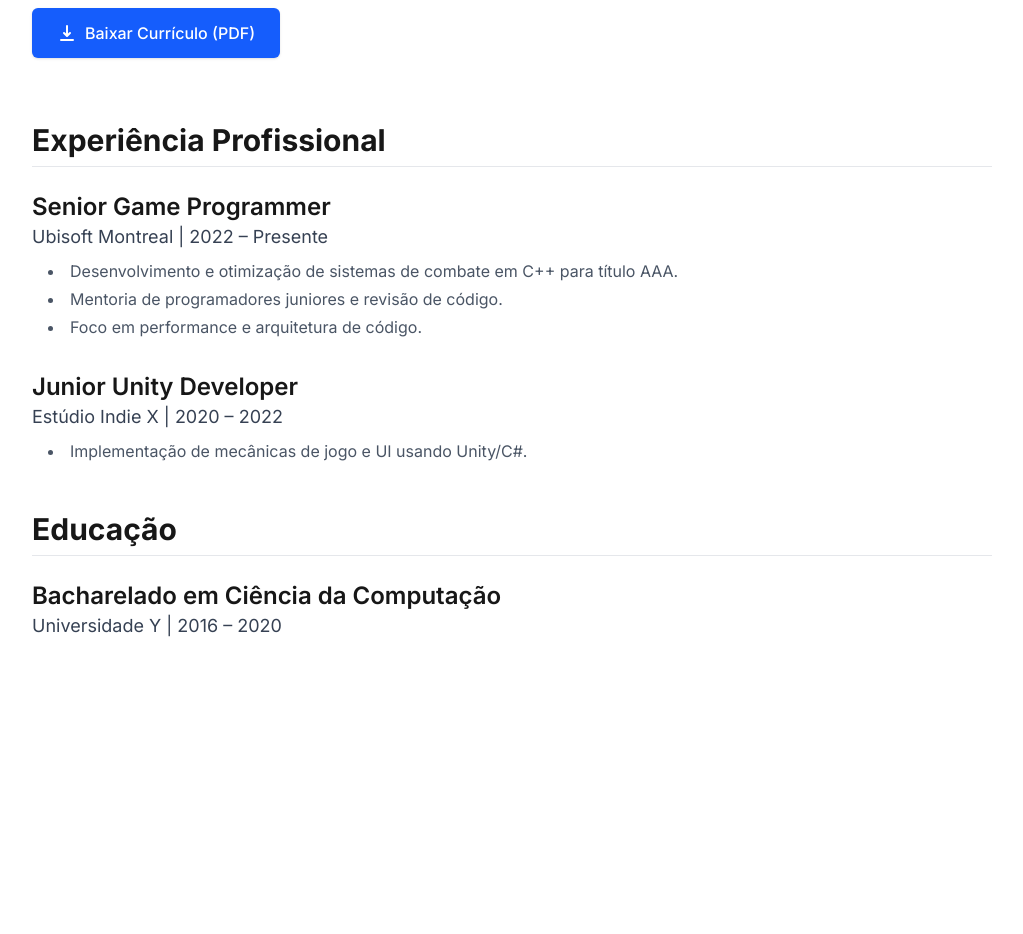
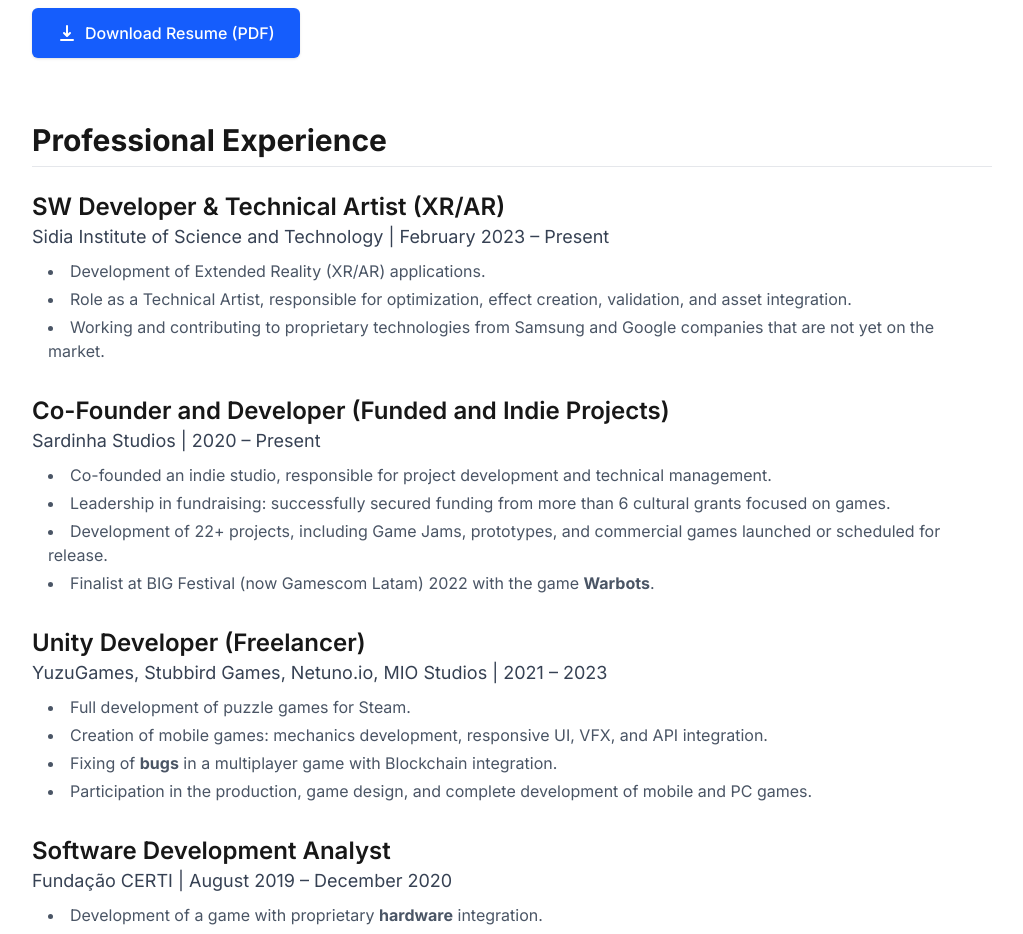
Before and after one commit to lucas85235/My-Portfolio, a Next.js app: page /resume in a window 1280 px wide. Shown: the part 180-1114 px from the top of the page, without its empty margins (128-1151 px from the left). Before the commit the page ends 948 px from the top, so only its background shows below. Built offline with nearby package versions, Linux system fonts and the light colour scheme.

Commit message:
Add new projects and professional experience

```diff
--- a/src/app/resume/page.tsx
+++ b/src/app/resume/page.tsx
@@ -2,19 +2,20 @@ import React from 'react';
 import { Container } from '@/components/Container';
 
 export const metadata = {
-    title: 'Currículo - [Seu Nome]',
-    description: 'Visualização da experiência profissional e acadêmica como Game Developer.',
+    title: 'Resume - Lucas de Souza Lima',
+    description: 'Overview of professional and academic experience as a Game Developer, Technical Artist, and XR/AR Developer.',
 };
 
 const ResumePage: React.FC = () => {
-    const RESUME_PDF_PATH = '/files/seu_curriculo.pdf';
+    // Certifique-se de que o nome do arquivo PDF no caminho abaixo corresponde ao arquivo que você deseja que o usuário baixe.
+    const RESUME_PDF_PATH = '/files/_Lucas_de_Souza_Lima_Currículo.pdf';
 
     return (
         <Container className="pt-24 pb-32">
 
             {/* Título Principal */}
             <h1 className="text-5xl md:text-6xl font-extrabold tracking-tight mb-8 text-gray-900 dark:text-gray-50">
-                Currículo
+                Resume
             </h1>
 
             {/* Botão de Download */}
@@ -26,7 +27,7 @@ const ResumePage: React.FC = () => {
                 <svg xmlns="http://www.w3.org/2000/svg" className="h-5 w-5 mr-2" viewBox="0 0 20 20" fill="currentColor">
                     <path fillRule="evenodd" d="M3 17a1 1 0 011-1h12a1 1 0 110 2H4a1 1 0 01-1-1zm3.293-7.707a1 1 0 011.414 0L9 10.586V3a1 1 0 112 0v7.586l1.293-1.293a1 1 0 111.414 1.414l-3 3a1 1 0 01-1.414 0l-3-3a1 1 0 010-1.414z" clipRule="evenodd" />
                 </svg>
-                Baixar Currículo (PDF)
+                Download Resume (PDF)
             </a>
 
             {/* Seção de Resumo (Você pode expandir isso com mais detalhes) */}
@@ -35,40 +36,68 @@ const ResumePage: React.FC = () => {
                 {/* Experiência Profissional */}
                 <section>
                     <h2 className="text-3xl font-bold mb-6 border-b pb-2 border-gray-200 dark:border-gray-700">
-                        Experiência Profissional
+                        Professional Experience
                     </h2>
 
                     <div className="space-y-8">
-                        {/* Item 1 */}
+                        {/* Item 1: Sidia */}
                         <article>
-                            <h3 className="text-2xl font-semibold">Senior Game Programmer</h3>
-                            <p className="text-lg text-gray-700 dark:text-gray-300">Ubisoft Montreal | 2022 – Presente</p>
+                            <h3 className="text-2xl font-semibold">SW Developer & Technical Artist (XR/AR)</h3>
+                            <p className="text-lg text-gray-700 dark:text-gray-300">Sidia Institute of Science and Technology | February 2023 – Present</p>
                             <ul className="list-disc list-inside mt-2 text-gray-600 dark:text-gray-400 space-y-1 ml-4">
-                                <li>Desenvolvimento e otimização de sistemas de combate em C++ para título AAA.</li>
-                                <li>Mentoria de programadores juniores e revisão de código.</li>
-                                <li>Foco em performance e arquitetura de código.</li>
+                                <li>Development of Extended Reality (XR/AR) applications.</li>
+                                <li>Role as a Technical Artist, responsible for optimization, effect creation, validation, and asset integration.</li>
+                                <li>Working and contributing to proprietary technologies from Samsung and Google companies that are not yet on the market.</li>
                             </ul>
                         </article>
 
-                        {/* Item 2 */}
+                        {/* Item 2: Sardinha Studios */}
                         <article>
-                            <h3 className="text-2xl font-semibold">Junior Unity Developer</h3>
-                            <p className="text-lg text-gray-700 dark:text-gray-300">Estúdio Indie X | 2020 – 2022</p>
+                            <h3 className="text-2xl font-semibold">Co-Founder and Developer (Funded and Indie Projects)</h3>
+                            <p className="text-lg text-gray-700 dark:text-gray-300">Sardinha Studios | 2020 – Present</p>
                             <ul className="list-disc list-inside mt-2 text-gray-600 dark:text-gray-400 space-y-1 ml-4">
-                                <li>Implementação de mecânicas de jogo e UI usando Unity/C#.</li>
+                                <li>Co-founded an indie studio, responsible for project development and technical management.</li>
+                                <li>Leadership in fundraising: successfully secured funding from more than 6 cultural grants focused on games.</li>
+                                <li>Development of 22+ projects, including Game Jams, prototypes, and commercial games launched or scheduled for release.</li>
+                                <li>Finalist at BIG Festival (now Gamescom Latam) 2022 with the game <b>Warbots</b>.</li>
                             </ul>
                         </article>
+
+
+                         {/* Item 3: Freelancer - Grupo 1 (Reagrupado) */}
+                        <article>
+                            <h3 className="text-2xl font-semibold">Unity Developer (Freelancer)</h3>
+                            <p className="text-lg text-gray-700 dark:text-gray-300">YuzuGames, Stubbird Games, Netuno.io, MIO Studios | 2021 – 2023</p>
+                            <ul className="list-disc list-inside mt-2 text-gray-600 dark:text-gray-400 space-y-1 ml-4">
+                                <li>Full development of puzzle games for Steam.</li>
+                                <li>Creation of mobile games: mechanics development, responsive UI, VFX, and API integration.</li>
+                                <li>Fixing of <b>bugs</b> in a multiplayer game with Blockchain integration.</li>
+                                <li>Participation in the production, game design, and complete development of mobile and PC games.</li>
+                            </ul>
+                        </article>
+
+                         {/* Item 4: Fundação CERTI */}
+                        <article>
+                            <h3 className="text-2xl font-semibold">Software Development Analyst</h3>
+                            <p className="text-lg text-gray-700 dark:text-gray-300">Fundação CERTI | August 2019 – December 2020</p>
+                            <ul className="list-disc list-inside mt-2 text-gray-600 dark:text-gray-400 space-y-1 ml-4">
+                                <li>Development of a game with proprietary <b>hardware</b> integration.</li>
+                                <li>Work with embedded systems, <b>bug</b> fixing, unit testing, and implementation of new features.</li>
+                                <li>Implementation of business rules in the Back-End and update of a mobile application (Android Studio and Java).</li>
+                            </ul>
+                        </article>
+
                     </div>
                 </section>
 
                 {/* Educação */}
                 <section>
                     <h2 className="text-3xl font-bold mb-6 border-b pb-2 border-gray-200 dark:border-gray-700">
-                        Educação
+                        Education
                     </h2>
                     <article>
-                        <h3 className="text-2xl font-semibold">Bacharelado em Ciência da Computação</h3>
-                        <p className="text-lg text-gray-700 dark:text-gray-300">Universidade Y | 2016 – 2020</p>
+                        <h3 className="text-2xl font-semibold">Technologist in Systems Analysis and Development</h3>
+                        <p className="text-lg text-gray-700 dark:text-gray-300">Estácio de Sá | March 2018 – July 2020</p>
                     </article>
                 </section>
 
--- a/src/components/AboutSection.tsx
+++ b/src/components/AboutSection.tsx
@@ -1,6 +1,10 @@
 import React from 'react';
 
 export const AboutSection: React.FC = () => {
+    const message1 = `Since I was young, I've always wanted to transform my free time into stories and challenges and I found the perfect way to do that in games. I'm a software engineer and game developer focusing on Unity Engine and C#. Throughout my career, I've worked on rapid prototypes, game jams, and projects supported by public notices, building everything from gameplay systems to publishing pipelines.`;
+    const message2 = `What motivates me isn't just "getting the game running," but making it communicate a feeling: surprise, tension, lightness, or simplicity depending on the experience's needs. I enjoy working on the technical aspects (optimization, debugging, pipeline building) because I believe that delivery techniques are what allow a design vision to reach the player cleanly. I work well in small timeframes and also on solo projects. I value direct communication, rapid prototyping, and constant feedback.`;
+    const message3 = `If you have an idea that needs to take shape whether a short experiment or a larger project I want to participate. I'm based in Manaus and open to remote work and collaborations.`;
+
     return (
         <section id="about" className="pt-16 border-t border-gray-100 dark:border-gray-800">
             <h2 className="text-3xl font-bold mb-6 text-gray-900 dark:text-gray-50">
@@ -9,13 +13,13 @@ export const AboutSection: React.FC = () => {
 
             <div className="text-lg space-y-4 text-gray-700 dark:text-gray-300">
                 <p>
-                    Since I was young, I've always wanted to transform my free time into stories and challenges and I found the perfect way to do that in games. I'm a software engineer and game developer focusing on Unity Engine and C#. Throughout my career, I've worked on rapid prototypes, game jams, and projects supported by public notices, building everything from gameplay systems to publishing pipelines.
+                    {message1}
                 </p>
                 <p>
-                    What motivates me isn't just "getting the game running," but making it communicate a feeling: surprise, tension, lightness, or simplicity depending on the experience's needs. I enjoy working on the technical aspects (optimization, debugging, pipeline building) because I believe that delivery techniques are what allow a design vision to reach the player cleanly. I work well in small timeframes and also on solo projects. I value direct communication, rapid prototyping, and constant feedback.
+                    {message2}
                 </p>
                 <p>
-                    If you have an idea that needs to take shape whether a short experiment or a larger project I want to participate. I'm based in Manaus and open to remote work and collaborations.
+                    {message3}
                 </p>
                 <p>
                     Contact: lucas85235@gmail.com
--- /dev/null
+++ b/src/content/projects/galaxy-xr.mdx
@@ -0,0 +1,51 @@
+---
+title: Galaxy XR
+description: Graphic Development and Optimization for the Samsung and Android XR Extended Reality (XR) ecosystem.
+image: "/images/GalaxyXR.jpg"
+slug: "galaxy-xr"
+tags:
+  - XR
+  - Extended Reality
+  - Graphics Optimization
+  - Android XR
+year: 2025
+tech_stack:
+  - Android XR
+  - Graphics Engineering
+  - Unity/C#
+  - Filament
+  - Moohan
+---
+
+# Contribution to Samsung Galaxy XR
+
+I am thrilled to celebrate the launch of the **Galaxy XR**, Samsung's new Extended Reality device! For the past two years, I had the privilege of working as a **Developer and Graphics Engineer** at Sidia Institute of Science and Technology, directly contributing to this groundbreaking project and the **Android XR** ecosystem.
+
+---
+
+## My Role and Technical Focus
+
+My journey was focused on bringing highly optimized and stunning visual experiences to the Galaxy XR, ensuring maximum performance on the new hardware.
+
+### Key Contributions:
+
+* **System Features Development:**
+    * Developed essential functionalities and modules that defined the core user experience within the headset's operating system (Android XR).
+    * Focused on stable and optimized systems to ensure seamless interaction in the Extended Reality environment.
+
+* **Environments and Graphics Optimization:**
+    * Created and fine-tuned the virtual environments, graphic assets, and rendering pipelines to meet strict quality and performance metrics.
+    * Applied advanced **Graphics Engineering** techniques to unleash the full visual potential of the new device while maintaining a fluid framerate.
+
+* **Collaboration:**
+    * Worked closely with the Solutions Team at Sidia, ensuring high-quality integration and delivery of the final experience.
+
+Seeing the **Galaxy XR** come to life is the culmination of intense and collaborative work. A special thank you to the entire team at Sidia Institute of Science and Technology—your collaboration and talent were fundamental in achieving this milestone.
+
+---
+
+## Official Announcement
+
+You can find the official press release about the new device here:
+
+[Samsung Galaxy XR: Opening New Worlds (Samsung Mobile Press)](https://www.samsungmobilepress.com/press-releases/galaxy-xr-opening-new-worlds/?cid=global_ow_social_linkedin_moohan_unpacked_press-release_text_none_none)
--- /dev/null
+++ b/src/content/projects/two-portals.mdx
@@ -0,0 +1,36 @@
+---
+title: "Two Portals - A Gemstone Puzzle Game"
+description: A minimalist, grid-based puzzle game with portal and gemstone manipulation mechanics to solve 60 levels.
+tags: ["Puzzle", "Indie", "Minimalist", "Steam", "2D"]
+link: "https://store.steampowered.com/app/2398500/Two_Portals__A_Gemstone_Puzzle_Game/"
+year: 2022
+image: "/images/TwoPortals.png"
+slug: "two-portals"
+tech_stack: ["Unity", "C#", "Grid System", "Custom Editor"]
+status: "Released (Steam / Retired)"
+---
+
+# Project Overview
+
+**Two Portals - A Gemstone Puzzle Game** is a grid-based movement puzzle game developed for the Steam platform (by Stubbird Games). The game challenges the player to manipulate gemstones, activate locks, and connect passages via portals to reach the final objective.
+
+## Development and Technical Focus
+
+As the **main (solo) developer** for the project, I was responsible for the complete development cycle, from mechanic conception to the implementation of all 60 levels.
+
+### Key Technical Contributions:
+
+* **Grid Movement System:**
+    * Implemented a movement and collision system restricted to the grid (2D Tilemap/Grid), ensuring that every step and map interaction was predictable and crucial for the puzzle solution.
+* **Portal Mechanics:**
+    * Created a robust system of portal pairs that allows the player to cross the scenario and link sections of the grid, serving as the central mechanic for solving the puzzle.
+* **Custom Level Editor:**
+    * Developed in-engine tools (**Custom Editor** in Unity) to quickly design and configure the game's 60 levels, controlling the position of gemstones, locks, and portals. This significantly streamlined the Level Design phase.
+* **Puzzle Logic:**
+    * Implemented the conditional activation logic, where the player must collect/move gemstones to open locks, activate passages, and disable hazards in the correct sequence.
+* **PC Optimization:**
+    * Focused on performance optimization and the correct integration with basic Steam features.
+
+This game exemplifies my ability to deliver a complete puzzle title, featuring well-defined mechanics and a large volume of content (60 levels).
+
+[Check out the full game on Steam](https://store.steampowered.com/app/2398500/Two_Portals__A_Gemstone_Puzzle_Game/)
--- a/src/content/projects/wtf-wheels-tires-flesh.mdx
+++ b/src/content/projects/wtf-wheels-tires-flesh.mdx
@@ -1,7 +1,7 @@
 ---
 title: WTF - Wheels Tires Flesh
 description: A fast-paced arcade game with a horror/gore theme, where survival depends on destroying monsters with your vehicle.
-tags: ["Action", "Arcade", "Gore", "Horror", "Score-chasing"]
+tags: ["Action", "Arcade", "Horror", "Score-chasing"]
 link: "https://darksardinha.itch.io/wtf-wheels-tires-flesh"
 year: 2025
 image: "/images/Wtf.png"
```
Also changed, not shown: public/images/GalaxyXR.jpg (added), public/images/TwoPortals.png (added).
